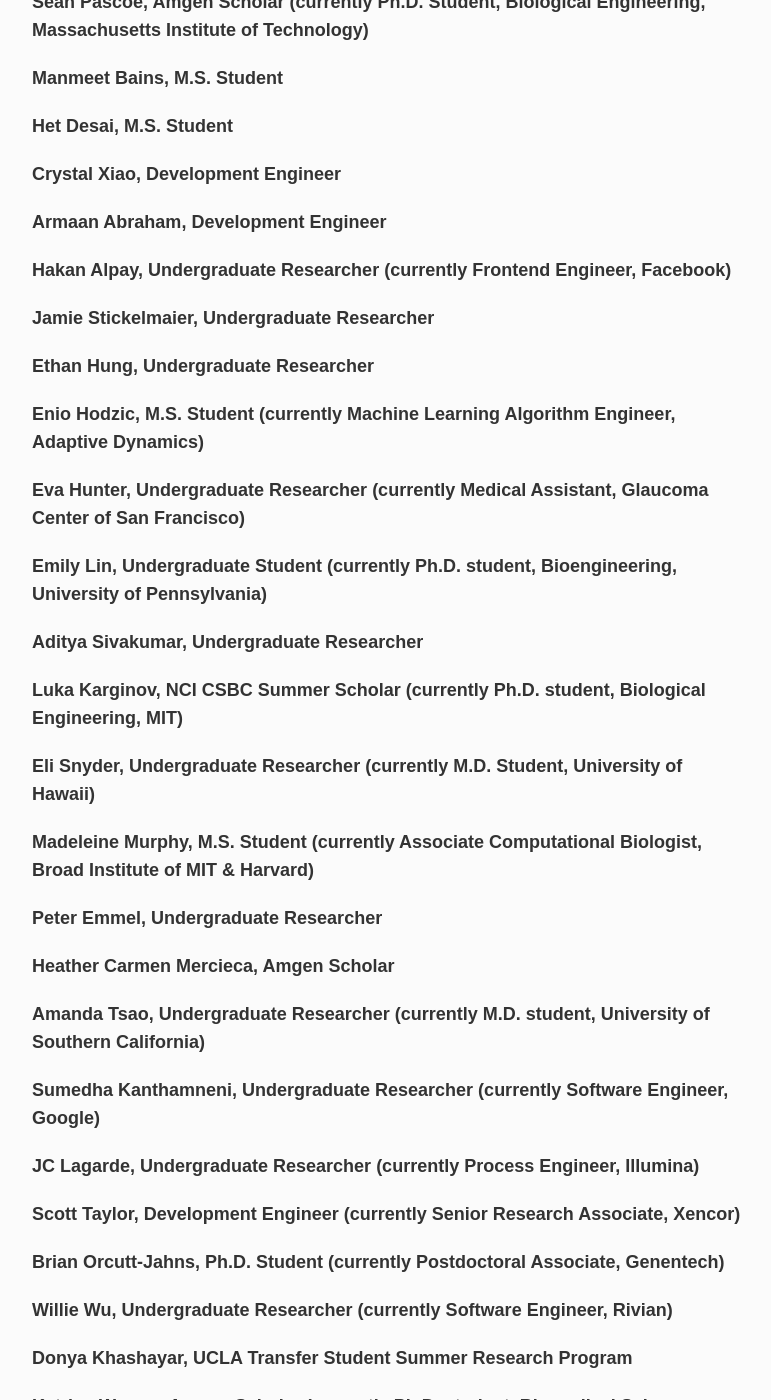
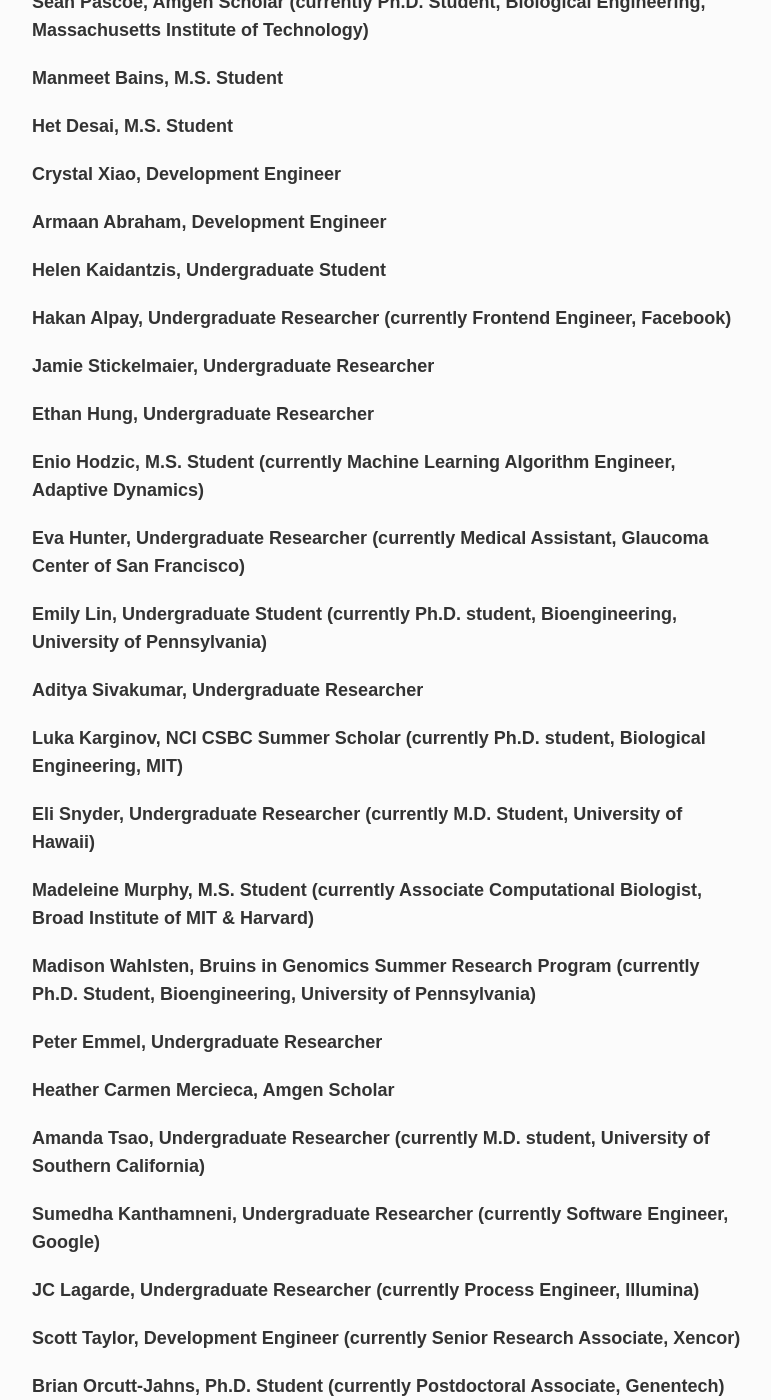
Before and after one commit to meyer-lab/asmlab.org, a Jekyll site: the page built from team/index.md, in a window 1280 px wide and 1400 px high, scrolled down 5821 px. Shown: the whole window, without its empty margins (253-1024 px from the left). Built offline with Jekyll 4.4.1, drawn with Linux system fonts in a browser that asks for light colours; some web fonts are replaced.

Commit message:
Add members

```diff
--- a/_data/team.yml
+++ b/_data/team.yml
@@ -45,14 +45,26 @@
     - Research Poster Award, BE Research Day
   keywords: cytokines, computational
 
-# - Research Poster Award, BE Research Day, Helen Kaidantzis, 2024
-# - Helen Kaidantzis (Computational and Systems Biology)
+- name: Helen Kaidantzis
+  position: Undergraduate Student
+  joined: 2022
+  left: 2025
+  awards:
+    - Research Poster Award, BE Research Day
+  keywords: cytokines, computational
+
 # - Priyanka Shrestha (Amgen Scholar)
 # - Carly Gordon (Bruins in Genomics Summer Research Program)
 # - Jalissa Emmens (Bruins in Genomics Summer Research Program)
 # - Hamza Ahmed (Bruins in Genomics Summer Research Program)
 # - Jacqueline Durney (Bruins in Genomics Summer Research Program)
-# - Madison Wahlsten (Bruins in Genomics Summer Research Program)
+
+- name: Madison Wahlsten
+  position: Bruins in Genomics Summer Research Program
+  joined: 2020
+  left: 2020
+  postposition: Ph.D. Student, Bioengineering, University of Pennsylvania
+  keywords: cytokines, computational
 
 - name: Sean Pascoe
   position: Amgen Scholar
```
